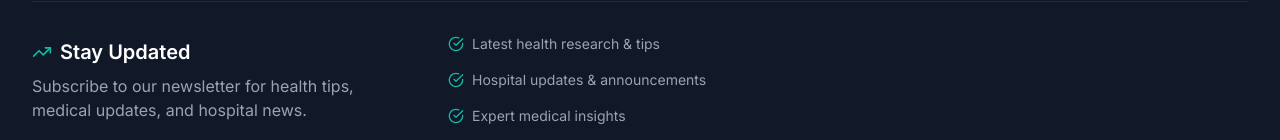
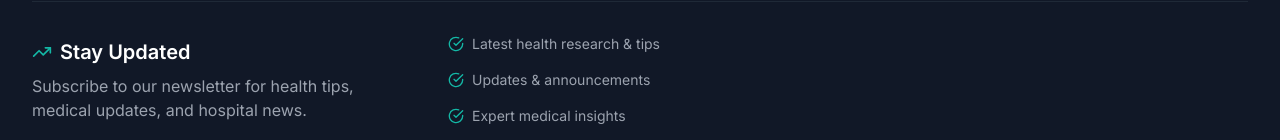
Before and after one commit to nega-dot/MedicalQ, a React (Vite) app in the folder Frontend/: page / in a window 1280 px wide. Shown: the part 7269-7409 px from the top of the page. Built offline with nearby package versions, Linux system fonts and the light colour scheme; no server answers.

Commit message:
Update Footer.tsx

```diff
--- a/Frontend/src/components/layout/Footer.tsx
+++ b/Frontend/src/components/layout/Footer.tsx
@@ -365,7 +365,7 @@ const Footer: React.FC = () => {
                 </div>
                 <div className="flex items-center space-x-2 text-sm text-gray-400">
                   <CheckCircle className="h-4 w-4 text-medical-teal" />
-                  <span>Hospital updates & announcements</span>
+                  <span>Updates & announcements</span>
                 </div>
                 <div className="flex items-center space-x-2 text-sm text-gray-400">
                   <CheckCircle className="h-4 w-4 text-medical-teal" />
```
